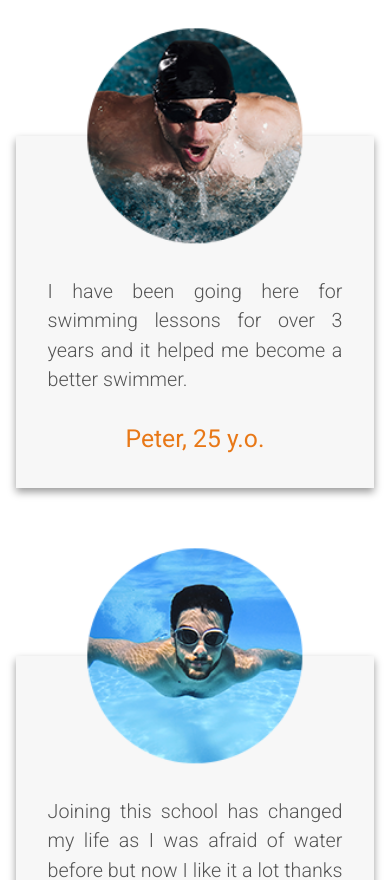
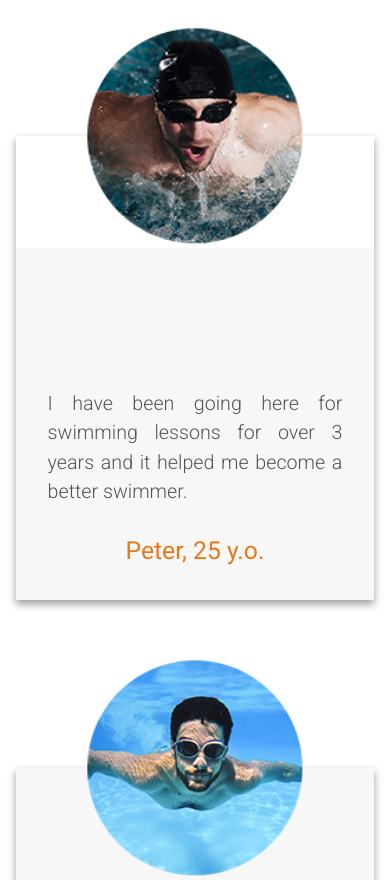
Before and after one commit to amanchauhan4144/bootstrapFirstAssignment, a plain HTML site: page index.html in a window 390 px wide. Shown: the part 6040-6920 px from the top of the page. Drawn offline with nearby package versions, Linux system fonts and the light colour scheme.

Commit message:
Update mediaMobile.css

```diff
--- a/assets/css/mediaMobile.css
+++ b/assets/css/mediaMobile.css
@@ -16,6 +16,9 @@
     }
     .schoolTextPara{
         width: 76%;
+    }
+    .frontThree{
+        margin-top: 7rem;
     }
     .lightgreyCard{
         margin-bottom: 3rem;
```
